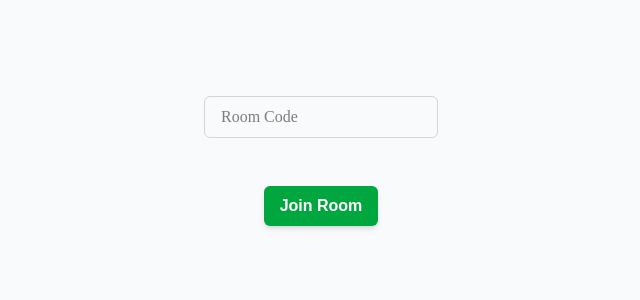
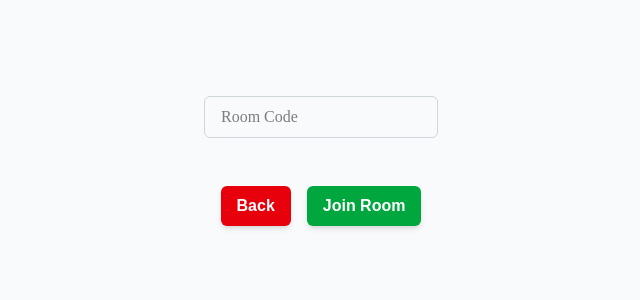
Before and after one commit to qExobyte/indecisive, a React (Vite) app in the folder client/: page /room-code in a window 1280 px wide. Shown: the top 300 px of the page, without its empty margins (319-959 px from the left). Built offline with nearby package versions, Linux system fonts and the light colour scheme.

Commit message:
back btn

```diff
--- a/client/src/pages/lobby.tsx
+++ b/client/src/pages/lobby.tsx
@@ -52,7 +52,7 @@ const Lobby = () => {
                 Start
             </button>
 
-            <button onClick={leaveLobby} className="w-full max-w-sm bg-red-500 text-white font-semibold py-2 rounded-xl hover:bg-red-600 transition hover:scale-30 ease duration-7000">
+            <button onClick={leaveLobby} className="w-full max-w-sm bg-red-500 text-white font-semibold py-2 rounded-xl hover:bg-red-700 hover:scale-103">
                 Leave Room
             </button>
         </div>
--- a/client/src/pages/room-code.tsx
+++ b/client/src/pages/room-code.tsx
@@ -28,6 +28,10 @@ const RoomCode = () => {
         socket.emit('attempt_join_room', roomID, username);
     };
 
+    const backToStart = () => {
+        navigate('/');
+    };
+
     return (
         <div className="min-h-screen flex flex-col items-center justify-start bg-gray-50">
             <div className="mt-24 space-y-8">
@@ -39,7 +43,11 @@ const RoomCode = () => {
                     />
                     <h4 className="mt-4">{error}</h4>
                 </div>
-                <div className="flex flex-col items-center">
+
+                <div className="flex justify-center space-x-4">
+                    <button onClick={backToStart} className="rounded-md bg-red-600 px-4 py-2 font-semibold text-white shadow-md hover:bg-red-700 focus:ring-2 focus:ring-green-500 focus:outline-none">
+                        Back
+                    </button>
                     <button onClick={joinRoom} className="rounded-md bg-green-600 px-4 py-2 font-semibold text-white shadow-md hover:bg-green-700 focus:ring-2 focus:ring-green-500 focus:outline-none">
                         Join Room
                     </button>
```
